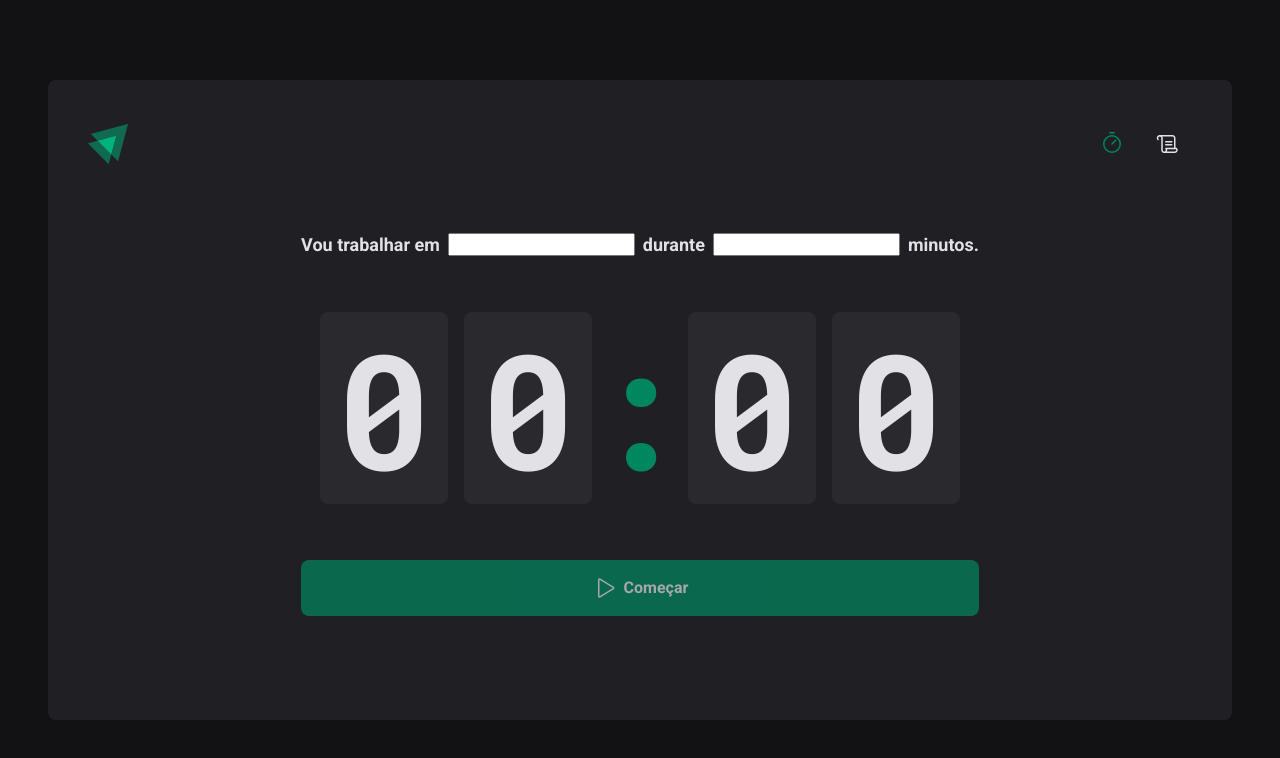
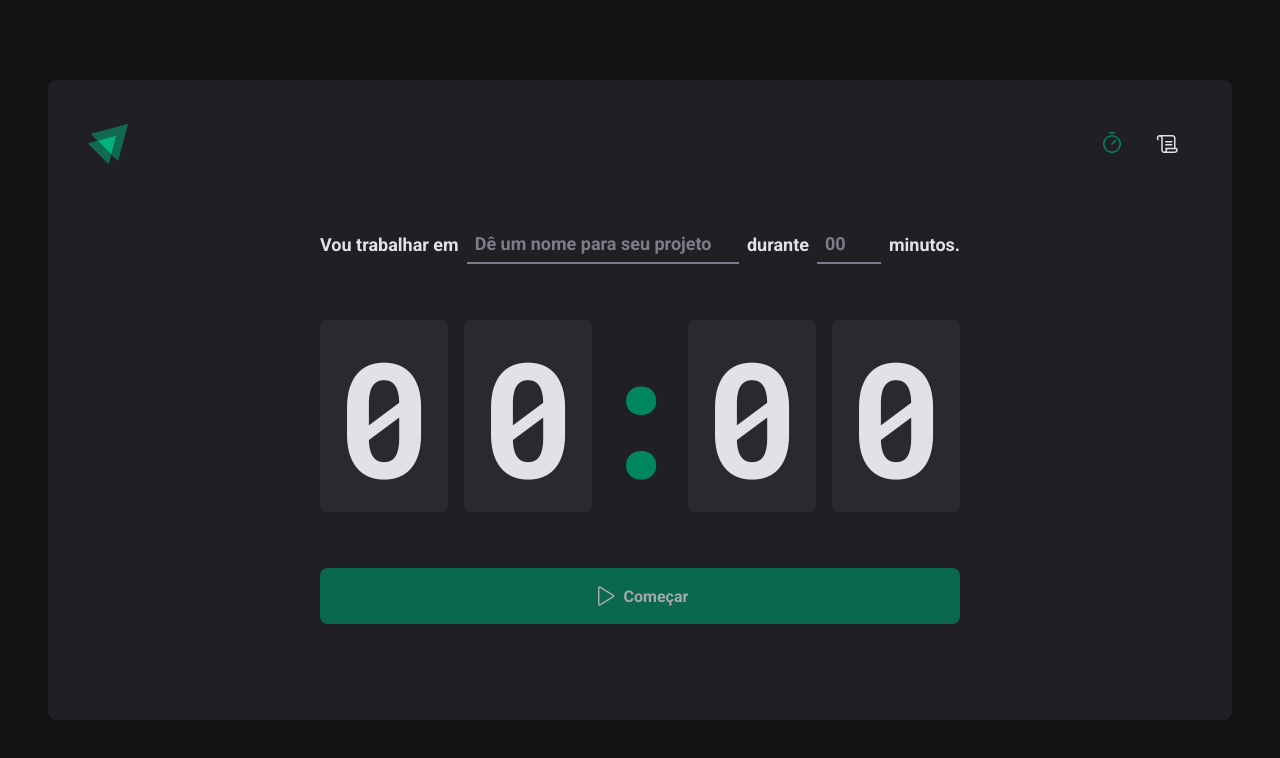
Before and after one commit to timoteostifft/pomodoro_react, a React (Vite) app: page / in a window 1280 px wide. Shown: the top 758 px of the page. Built offline with nearby package versions, Linux system fonts and the light colour scheme.

Commit message:
style: create custom form inputs

```diff
--- a/src/pages/Home/index.tsx
+++ b/src/pages/Home/index.tsx
@@ -1,6 +1,6 @@
 import { Play } from 'phosphor-react';
 import React from 'react';
-import { CountDownContainer, FormContainer, HomeContainer, Separator, StartCountDownButton } from './styles';
+import { CountDownContainer, FormContainer, HomeContainer, MinutesAmount, Separator, StartCountDownButton, TaskInput } from './styles';
 
 // import { Container } from './styles';
 
@@ -10,10 +10,14 @@ const Home: React.FC = () => {
       <form action="">
         <FormContainer>
           <label htmlFor="">Vou trabalhar em</label>
-          <input id='task' />
+          <TaskInput id='task' placeholder='Dê um nome para seu projeto' />
 
           <label htmlFor="">durante</label>
-          <input type="number" id='minutesAmount' />
+          <MinutesAmount
+            type="number"
+            id='minutesAmount'
+            placeholder='00'
+          />
 
           <span>minutos.</span>
         </FormContainer>
--- a/src/pages/Home/styles.ts
+++ b/src/pages/Home/styles.ts
@@ -27,6 +27,34 @@ export const FormContainer = styled.div`
   font-size: 1.125rem;
   font-weight: bold;
   flex-wrap: wrap;
+`
+
+const BaseInput = styled.input`
+  background: transparent;
+  height: 2.5rem;
+  border: 0;
+  border-bottom: 2px solid ${props => props.theme["gray-500"]};
+  font-weight: bold;
+  font-size: 1.125rem;
+  padding: 0 0.5rem;
+  color: ${props => props.theme["gray-100"]};
+
+  &:focus {
+    box-shadow: none;
+    border-color: ${props => props.theme["green-500"]};
+  }
+
+  &::placeholder {
+    color: ${props => props.theme["gray-500"]};
+  }
+`
+
+export const TaskInput = styled(BaseInput)`
+  flex: 1;
+`
+
+export const MinutesAmount = styled(BaseInput)`
+  width: 4rem;
 `
 
 export const CountDownContainer = styled.div`
```
